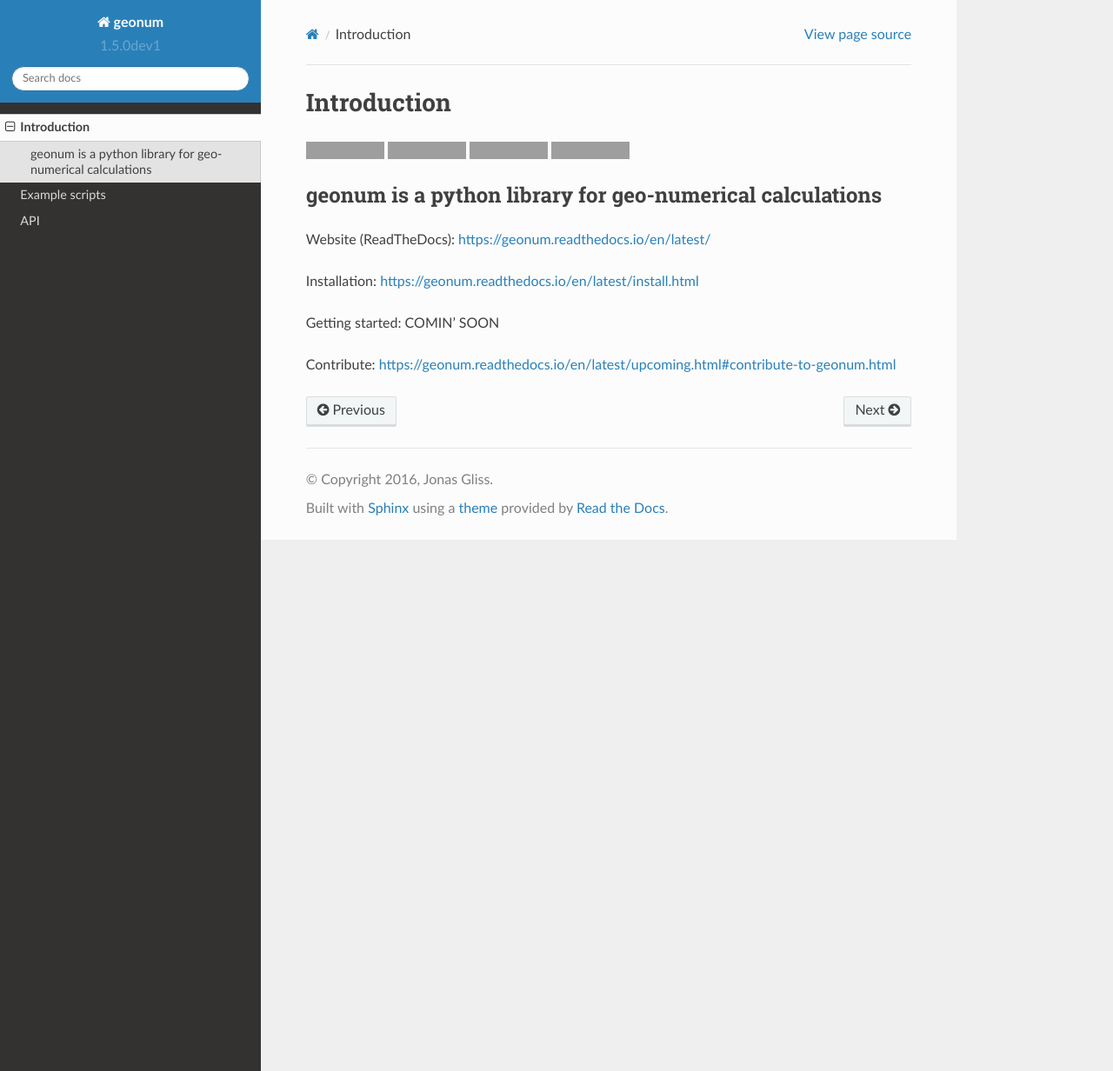
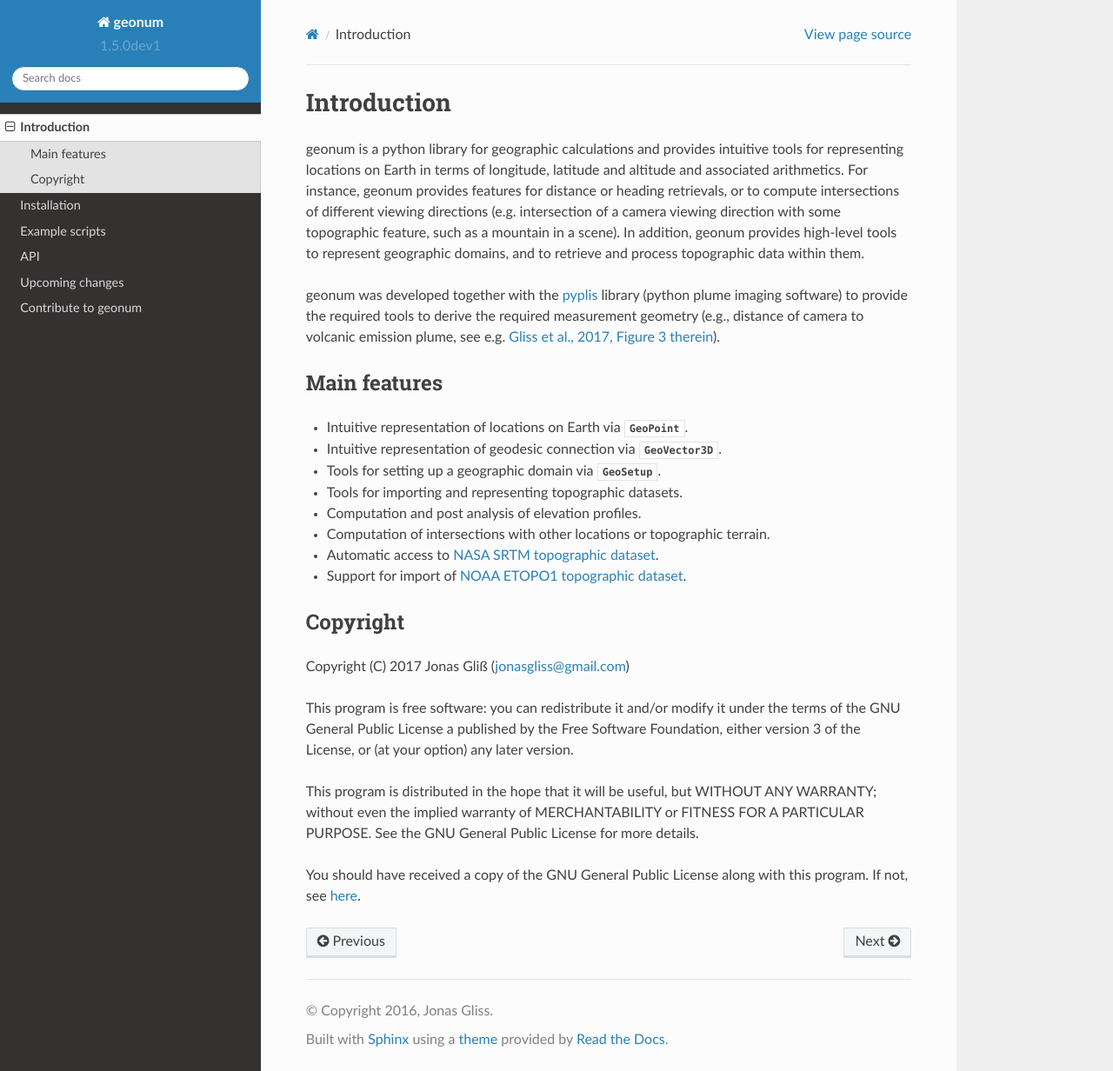
Before and after one commit to jgliss/geonum, a Sphinx documentation site: the page built from docs/intro.rst, in a window 1280 px wide and 1232 px high. Shown: the whole window at 87% size. Built offline with Sphinx 7.4.7 and the Read the Docs theme 2.0.0, drawn with Linux system fonts in a browser that asks for light colours; formulas are drawn with MathJax 3; grey boxes are pictures that could not be loaded.

Commit message:
Move and update content of README into /docs (intro, copyright, install, upcoming)

```diff
--- a/README.rst
+++ b/README.rst
@@ -3,13 +3,7 @@
 geonum is a python library for geo-numerical calculations
 =========================================================
 
-Website (ReadTheDocs): https://geonum.readthedocs.io/en/latest/
-
-Installation: https://geonum.readthedocs.io/en/latest/install.html
-
-Getting started: COMIN' SOON
-
-Contribute: https://geonum.readthedocs.io/en/latest/upcoming.html#contribute-to-geonum.html
+All you need to know: https://geonum.readthedocs.io/en/latest/
 
 .. |CI| image:: https://github.com/jgliss/geonum/actions/workflows/CI.yml/badge.svg
     :target: https://github.com/jgliss/geonum/actions/
--- /dev/null
+++ b/docs/_copyright.rst
@@ -0,0 +1,17 @@
+Copyright
+-------------
+
+Copyright (C) 2017 Jonas Gliß (jonasgliss@gmail.com)
+
+This program is free software: you can redistribute it and/or modify it
+under the terms of the GNU General Public License a published by the Free
+Software Foundation, either version 3 of the License, or (at your option)
+any later version.
+
+This program is distributed in the hope that it will be useful, but WITHOUT
+ANY WARRANTY; without even the implied warranty of MERCHANTABILITY or
+FITNESS FOR A PARTICULAR PURPOSE. See the GNU General Public License for
+more details.
+
+You should have received a copy of the GNU General Public License along with
+this program. If not, see `here <https://github.com/jgliss/geonum/blob/main-dev/LICENSE>`__.
--- /dev/null
+++ b/docs/_features.rst
@@ -0,0 +1,11 @@
+Main features
+-------------
+
+- Intuitive representation of locations on Earth via :class:`GeoPoint`.
+- Intuitive representation of geodesic connection via :class:`GeoVector3D`.
+- Tools for setting up a geographic domain via :class:`GeoSetup`.
+- Tools for importing and representing topographic datasets.
+- Computation and post analysis of elevation profiles.
+- Computation of intersections with other locations or topographic terrain.
+- Automatic access to `NASA SRTM topographic dataset <https://www2.jpl.nasa.gov/srtm/>`__.
+- Support for import of `NOAA ETOPO1 topographic dataset <https://ngdc.noaa.gov/mgg/global/global.html>`__.
--- a/docs/examples.rst
+++ b/docs/examples.rst
@@ -1,7 +1,7 @@
 Example scripts
 ###############
 
-On this page, some exemplary example scripts are presented, the scripts
+On this page, some example scripts are presented, the scripts
 are shipped with the code.
 
 Example 1 - Basic objects (GeoPoint, GeoVector3D)
--- a/docs/index.rst
+++ b/docs/index.rst
@@ -20,8 +20,10 @@ Official code documentation web page of geonum (`GitHub <https://github.com/jgli
    :maxdepth: 4
 
    intro
+   install
    examples
    api
+   upcoming
 
 Indices and tables
 ==================
--- a/docs/intro.rst
+++ b/docs/intro.rst
@@ -1,4 +1,21 @@
 Introduction
 ############
 
-.. include:: ../README.rst
+geonum is a python library for geographic calculations and provides
+intuitive tools for representing locations on Earth in terms of longitude,
+latitude and altitude and associated arithmetics. For instance, geonum
+provides features for distance or heading retrievals, or to compute
+intersections of different viewing directions (e.g. intersection of a camera
+viewing direction with some topographic feature, such as a mountain in a
+scene). In addition, geonum provides high-level tools to represent
+geographic domains, and to retrieve and process topographic data within them.
+
+geonum was developed together with the `pyplis <https://pyplis.readthedocs
+.io/en/latest/>`_ library
+(python plume imaging software) to provide the required tools to derive the
+required measurement geometry (e.g., distance of camera to volcanic emission
+plume, see e.g. `Gliss et al., 2017, Figure 3 therein <https://www.mdpi.com/2076-3263/7/4/134/htm>`__).
+
+.. include:: _features.rst
+
+.. include:: _copyright.rst
```
Also changed, not shown: docs/conf.py (+2 -9 lines), docs/install.rst (added, +97 -0 lines), docs/upcoming.rst (added, +32 -0 lines), 1 other file.
